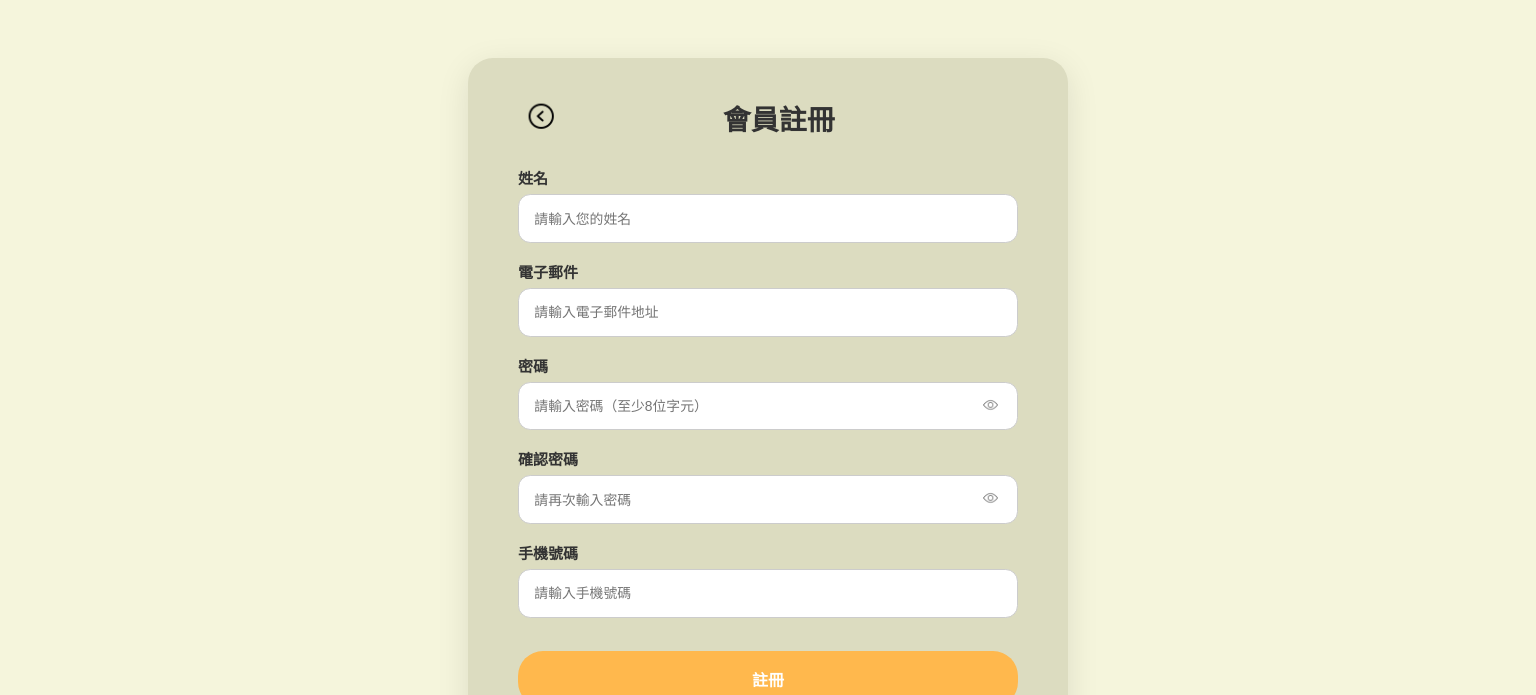
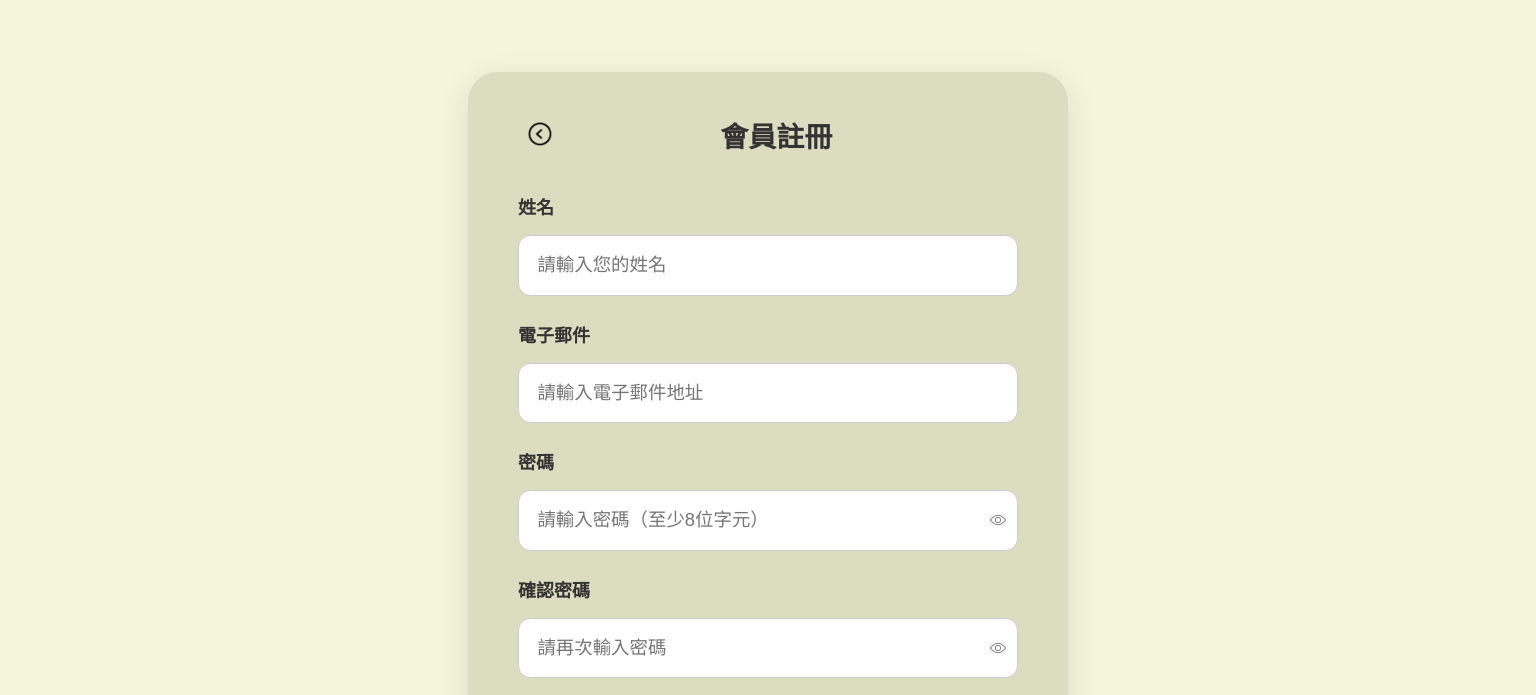
Before and after one commit to JackSu0408/ntue-dream, a plain HTML site: page register.html in a window 1536 px wide. Shown: the part 68-763 px from the top of the page. Drawn offline with Linux system fonts and the light colour scheme.

```diff
--- a/css/register.css
+++ b/css/register.css
@@ -69,13 +69,14 @@ main.register-wrapper {
 .form-group {
   display: flex;
   flex-direction: column;
-  gap: 0.4vw;
+  gap: 0.5vw;
 }
 
 .form-group label {
-  font-size: 1vw;
+  font-size: 1.3vw;
   font-weight: bold;
   color: #333;
+  margin-bottom: 0.5vw;
 }
 
 .form-group input[type="text"],
@@ -83,20 +84,21 @@ main.register-wrapper {
 .form-group input[type="password"],
 .form-group input[type="tel"] {
   width: 100%;
-  font-size: 0.9vw;
-  padding: 1vw;
+  font-size: 1.2vw; /* 增大字體確保在小版型時可讀 */
+  padding: 1.2vw;
+  padding-right: 3vw; /* 為眼睛圖示預留空間 */
   border: 1px solid #ccc;
   border-radius: 0.8vw;
   box-sizing: border-box;
   background-color: white;
   color: #333;
-  transition: border-color 0.3s ease, box-shadow 0.3s ease;
+  transition: all 0.3s ease;
 }
 
 .form-group input:focus {
   outline: none;
   border-color: #ffb84d;
-  box-shadow: 0 0 0 2px rgba(255, 184, 77, 0.2);
+  transform: translateY(-1px);
 }
 
 .password-input {
@@ -105,32 +107,45 @@ main.register-wrapper {
 
 .toggle-password {
   position: absolute;
-  right: 1vw;
+  right: 0.8vw;
   top: 50%;
   transform: translateY(-50%);
   background: none;
   border: none;
   cursor: pointer;
-  padding: 0.3vw;
-  border-radius: 4px;
-  transition: background-color 0.3s ease;
+  padding: 0;
+  display: flex;
+  align-items: center;
+  justify-content: center;
+  width: auto;
+  height: auto;
+  z-index: 10;
+  outline: none;
 }
 
 .toggle-password:hover {
-  background-color: rgba(0, 0, 0, 0.05);
+  /* 移除 hover 動畫效果 */
+  background-color: transparent;
 }
 
 .toggle-password img {
-  width: 1.1vw;
-  height: 1.1vw;
-  min-width: 15px;
-  min-height: 15px;
+  width: 1.2vw;
+  height: 1.2vw;
+  min-width: 16px;
+  min-height: 16px;
   opacity: 0.6;
-  transition: opacity 0.3s ease;
+  border: none;
+  outline: none;
+  box-shadow: none;
+  background: none;
+  transition: none; /* 移除過渡動畫 */
 }
 
 .toggle-password:hover img {
-  opacity: 0.8;
+  opacity: 0.6; /* 保持一致，不要 hover 效果 */
+  border: none;
+  outline: none;
+  box-shadow: none;
 }
 
 /* 移除專用欄位相關樣式 */
@@ -331,6 +346,82 @@ input:invalid:focus {
   }
 }
 
+/* 大螢幕版型 (1400px以上) */
+@media (min-width: 1400px) {
+  main.register-wrapper {
+    padding: 60px 30px;
+  }
+
+  .register-container {
+    border-radius: 30px;
+    padding: 40px 50px;
+    max-width: 500px;
+  }
+
+  .register-header {
+    margin-bottom: 35px;
+  }
+
+  .back-btn img {
+    width: 28px;
+    height: 28px;
+  }
+
+  .register-header h2 {
+    font-size: 28px;
+    margin-right: 42px;
+  }
+
+  .register-form {
+    gap: 25px;
+  }
+
+  .form-group {
+    gap: 8px;
+  }
+
+  .form-group label {
+    font-size: 18px;
+  }
+
+  .form-group input {
+    font-size: 16px;
+    padding: 16px;
+    padding-right: 42px;
+    border-radius: 12px;
+  }
+
+  .toggle-password {
+    right: 12px;
+  }
+
+  .toggle-password img {
+    width: 16px;
+    height: 16px;
+  }
+
+  .terms-agree {
+    font-size: 16px;
+  }
+
+  .checkmark {
+    width: 20px;
+    height: 20px;
+    border-radius: 5px;
+    margin-right: 12px;
+  }
+
+  .register-btn {
+    font-size: 18px;
+    padding: 18px;
+    border-radius: 25px;
+  }
+
+  .login-link {
+    font-size: 16px;
+  }
+}
+
 /* 平板版型 (768px - 1024px) */
 @media (max-width: 1024px) and (min-width: 769px) {
   main.register-wrapper {
@@ -366,18 +457,25 @@ input:invalid:focus {
   }
 
   .form-group label {
-    font-size: 1.6vw;
+    font-size: 1.8vw;
   }
 
   .form-group input {
-    font-size: 1.5vw;
+    font-size: 1.6vw;
     padding: 1.8vw;
+    padding-right: 4vw;
     border-radius: 1.2vw;
+  }
+
+  .toggle-password {
+    right: 1.2vw;
   }
 
   .toggle-password img {
     width: 1.8vw;
     height: 1.8vw;
+    min-width: 18px;
+    min-height: 18px;
   }
 
   .terms-agree {
@@ -438,36 +536,38 @@ input:invalid:focus {
   }
 
   .form-group {
-    gap: 6px;
+    gap: 8px;
   }
 
   .form-group label {
-    font-size: 15px;
+    font-size: 16px;
   }
 
   .form-group input {
     font-size: 16px;
     padding: 14px;
+    padding-right: 45px;
     border-radius: 10px;
   }
 
   .toggle-password {
-    right: 14px;
-    padding: 4px;
+    right: 12px;
   }
 
   .toggle-password img {
-    width: 15px;
-    height: 15px;
+    width: 18px;
+    height: 18px;
+    min-width: 18px;
+    min-height: 18px;
   }
 
   .terms-agree {
-    font-size: 13px;
+    font-size: 14px;
   }
 
   .checkmark {
-    width: 15px;
-    height: 15px;
+    width: 16px;
+    height: 16px;
     border-radius: 3px;
     margin-right: 8px;
     margin-top: 2px;
```
Also changed, not shown: 6 other files.
